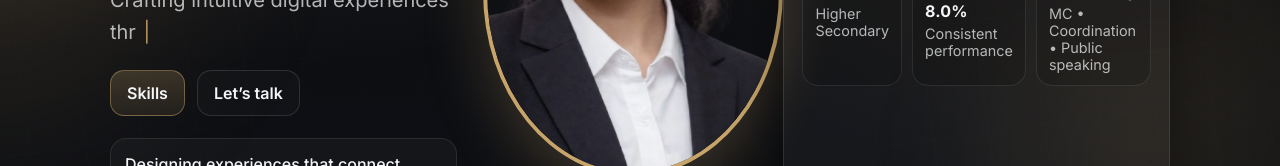
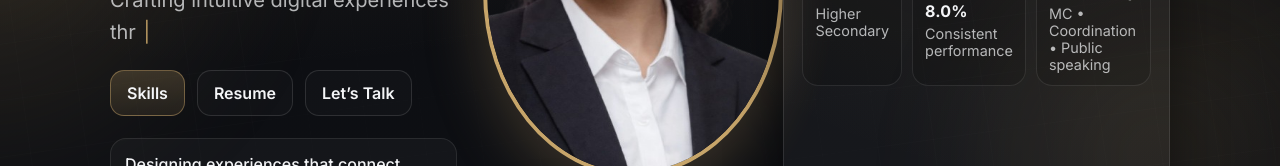
Before and after one commit to Devikala-S/DSA, a website built with Vite: page index.html in a window 1280 px wide. Shown: the part 333-499 px from the top of the page. Built offline with nearby package versions, Linux system fonts and the light colour scheme.

Commit message:
Added  reume button

```diff
--- a/index.html
+++ b/index.html
@@ -88,9 +88,14 @@
               </p>
 
               <div class="hero__cta" data-reveal>
-                <a class="btn btn--primary" href="#skills">Skills</a>
-                <a class="btn btn--ghost" href="#contact">Let’s talk</a>
-              </div>
+  <a class="btn btn--primary" href="#skills">Skills</a>
+
+  <a class="btn btn--ghost" href="./Devikala_Resume.pdf" target="_blank">
+    Resume
+  </a>
+
+  <a class="btn btn--ghost" href="#contact">Let’s Talk</a>
+</div>
 
               <div class="meta" data-reveal>
                 <div class="meta__item">
```
